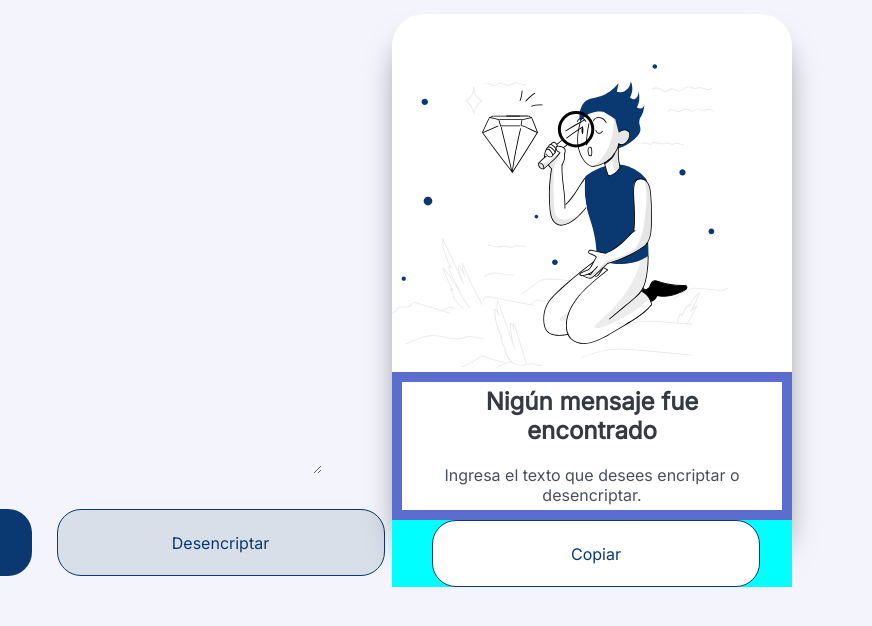
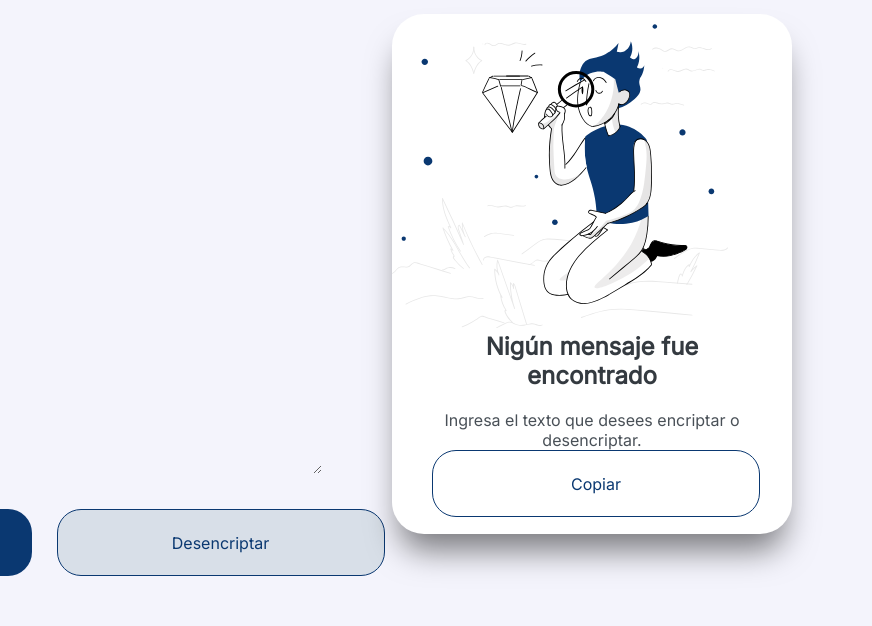
Before and after one commit to luistorresco/challenge_one_codificador, a plain HTML site: page index.html in a window 1280 px wide. Shown: the full height of the page, 408-1280 px from the left. Drawn offline with Linux system fonts and the light colour scheme.

Commit message:
mejoras diseño

```diff
--- a/style.css
+++ b/style.css
@@ -60,7 +60,6 @@ main{
     /* left: 370px; */
     display: flex;
     padding-left: 100px;
-    /* flex-direction: column; */
     color: #495057;
 }
 
@@ -116,18 +115,16 @@ main{
 
 .contenedormunieco{
     /* position:absolute; */
-    left: 30px;
-    top: 180px;
+    /* left: 30px; */
+    /* top: 180px; */
     box-sizing: border-box;
-    padding-top: 50px;
+    padding-top: 10px;
 }
 
 .contenedor-parrafo{
     /* position: absolute; */
     box-sizing: border-box;
-    box-sizing: border-box;
-    width: 100%;border: solid #5B6DCD 10px;
-    padding: 5px;
+    width: 100%;
     /* top: 570px; */
     /* left: 40px; */
  }
@@ -169,7 +166,7 @@ main{
     /* position: relative; */
     bottom: 400px;
     /* top: 700px; */
-    background-color: aqua;
+    /* background-color: aqua; */
     padding-left: 40px;
 }
 
```
